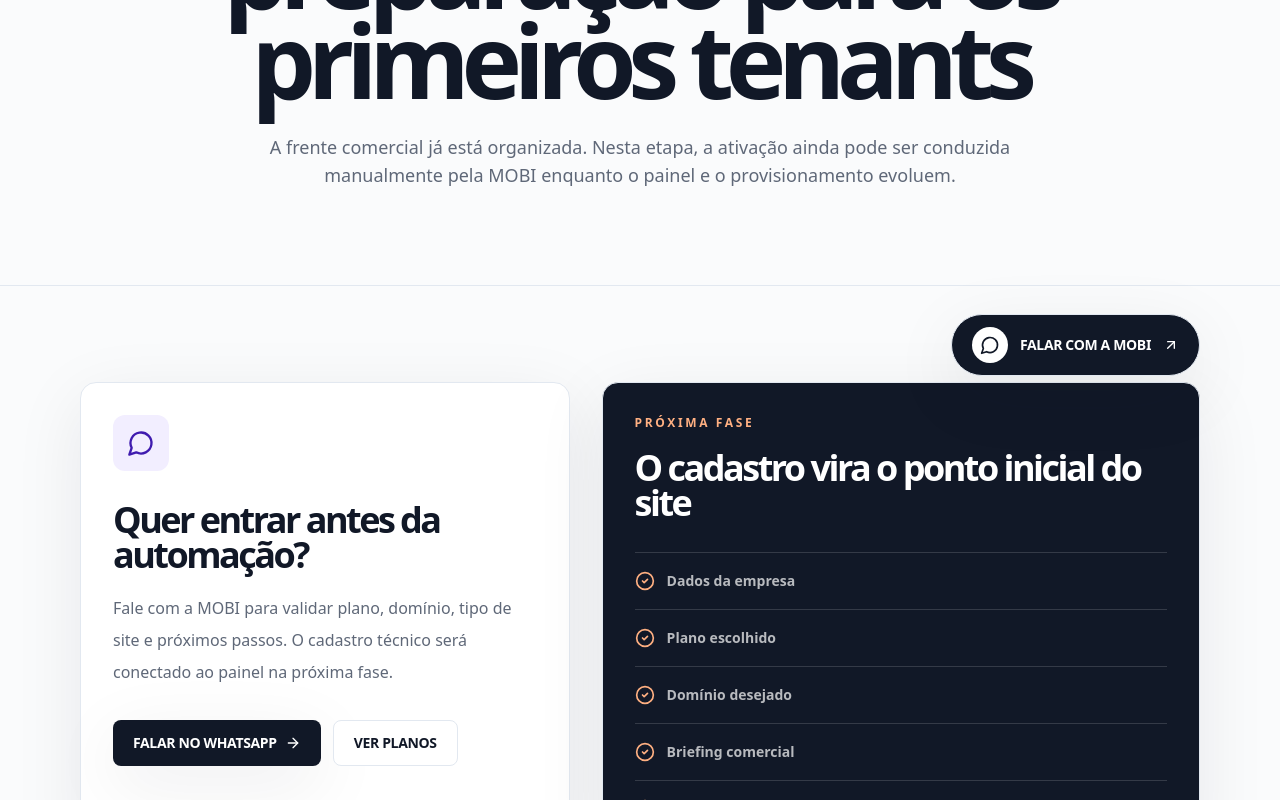
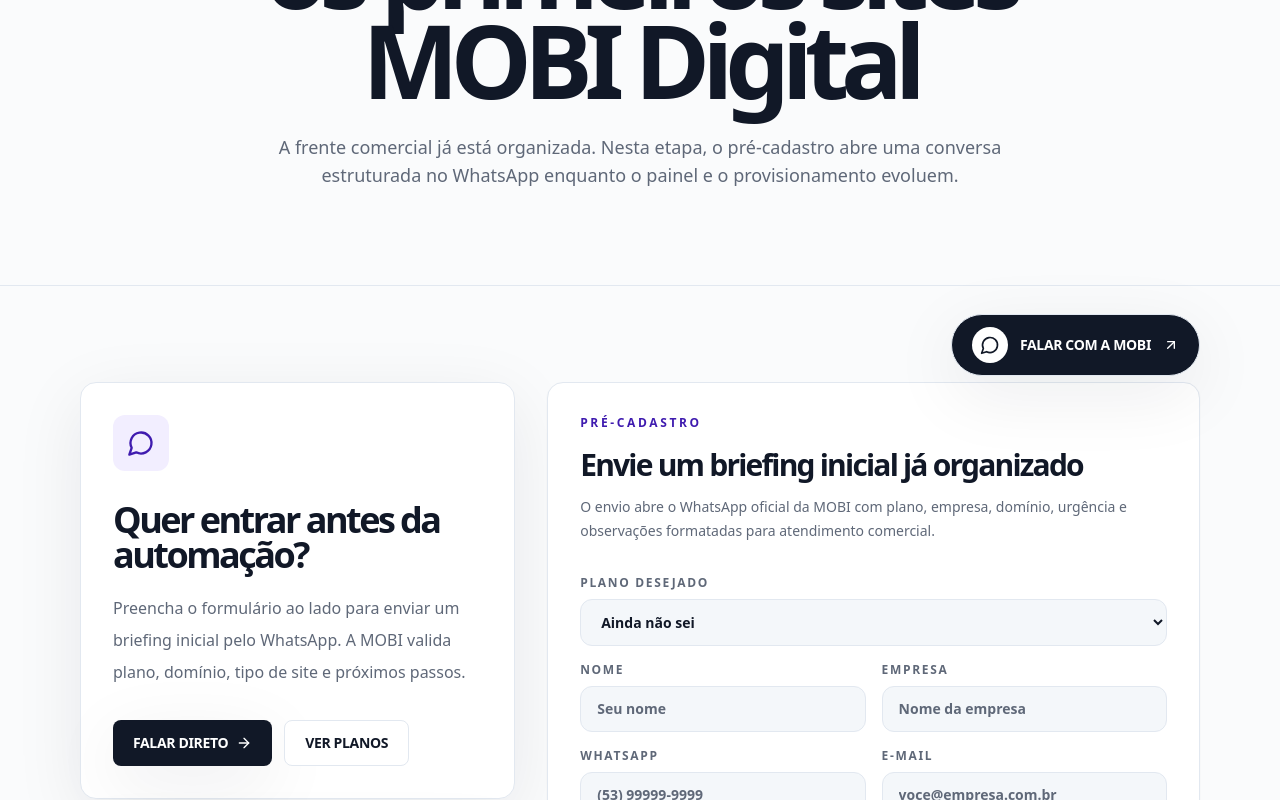
Before and after one commit to agenciamobi/mobidigital, a Next.js app: page /cadastro in a window 1280 px wide. Shown: the part 400-1200 px from the top of the page. Built offline with nearby package versions, Linux system fonts and the light colour scheme.

Commit message:
Use functional WhatsApp signup form on cadastro page

```diff
--- a/app/cadastro/page.tsx
+++ b/app/cadastro/page.tsx
@@ -1,5 +1,6 @@
 import { ArrowRight, Building2, CheckCircle2, MessageCircle, Palette, PanelsTopLeft } from "lucide-react";
 import { MobiButton } from "@/components/button";
+import { MobiSignupForm } from "@/components/mobi-signup-form";
 import { PageHero, PageShell } from "@/components/ui";
 import { whatsAppLink } from "@/lib/site-data";
 
@@ -31,23 +32,24 @@
     <PageShell>
       <PageHero
         eyebrow="Cadastro"
-        title="Cadastro em preparação para os primeiros tenants"
-        description="A frente comercial já está organizada. Nesta etapa, a ativação ainda pode ser conduzida manualmente pela MOBI enquanto o painel e o provisionamento evoluem."
+        title="Pré-cadastro para os primeiros sites MOBI Digital"
+        description="A frente comercial já está organizada. Nesta etapa, o pré-cadastro abre uma conversa estruturada no WhatsApp enquanto o painel e o provisionamento evoluem."
       />
 
       <section className="bg-page py-16 sm:py-24">
-        <div className="container-page grid gap-8 lg:grid-cols-[0.9fr_1.1fr] lg:items-stretch">
+        <div className="container-page grid gap-8 lg:grid-cols-[0.8fr_1.2fr] lg:items-start">
+          <div className="grid gap-8">
             <article className="rounded-lg border border-line bg-surface p-8 shadow-editorial">
               <div className="flex h-14 w-14 items-center justify-center rounded-md bg-brand-50 text-brand-700">
                 <MessageCircle className="h-7 w-7" aria-hidden="true" />
               </div>
               <h2 className="mt-8 text-4xl font-black leading-[0.95] tracking-[-0.07em] text-ink">Quer entrar antes da automação?</h2>
               <p className="mt-5 text-base leading-8 text-muted">
-              Fale com a MOBI para validar plano, domínio, tipo de site e próximos passos. O cadastro técnico será conectado ao painel na próxima fase.
+                Preencha o formulário ao lado para enviar um briefing inicial pelo WhatsApp. A MOBI valida plano, domínio, tipo de site e próximos passos.
               </p>
-            <div className="mt-8 flex flex-col gap-3 sm:flex-row">
+              <div className="mt-8 flex flex-col gap-3 sm:flex-row lg:flex-col xl:flex-row">
                 <MobiButton href={whatsAppLink} external variant="primary" size="md">
-                Falar no WhatsApp <ArrowRight className="h-4 w-4" aria-hidden="true" />
+                  Falar direto <ArrowRight className="h-4 w-4" aria-hidden="true" />
                 </MobiButton>
                 <MobiButton href="/planos" variant="secondary" size="md">
                   Ver planos
@@ -65,6 +67,18 @@
                     {item}
                   </div>
                 ))}
+              </div>
+            </article>
+          </div>
+
+          <article className="rounded-lg border border-line bg-surface p-6 shadow-sm sm:p-8">
+            <p className="text-xs font-black uppercase tracking-[0.22em] text-brand-700">Pré-cadastro</p>
+            <h2 className="mt-4 text-3xl font-black tracking-[-0.06em] text-ink">Envie um briefing inicial já organizado</h2>
+            <p className="mt-3 text-sm leading-6 text-muted">
+              O envio abre o WhatsApp oficial da MOBI com plano, empresa, domínio, urgência e observações formatadas para atendimento comercial.
+            </p>
+            <div className="mt-8">
+              <MobiSignupForm />
             </div>
           </article>
         </div>
```
Lines whose indentation alone changed are shown as unchanged.
